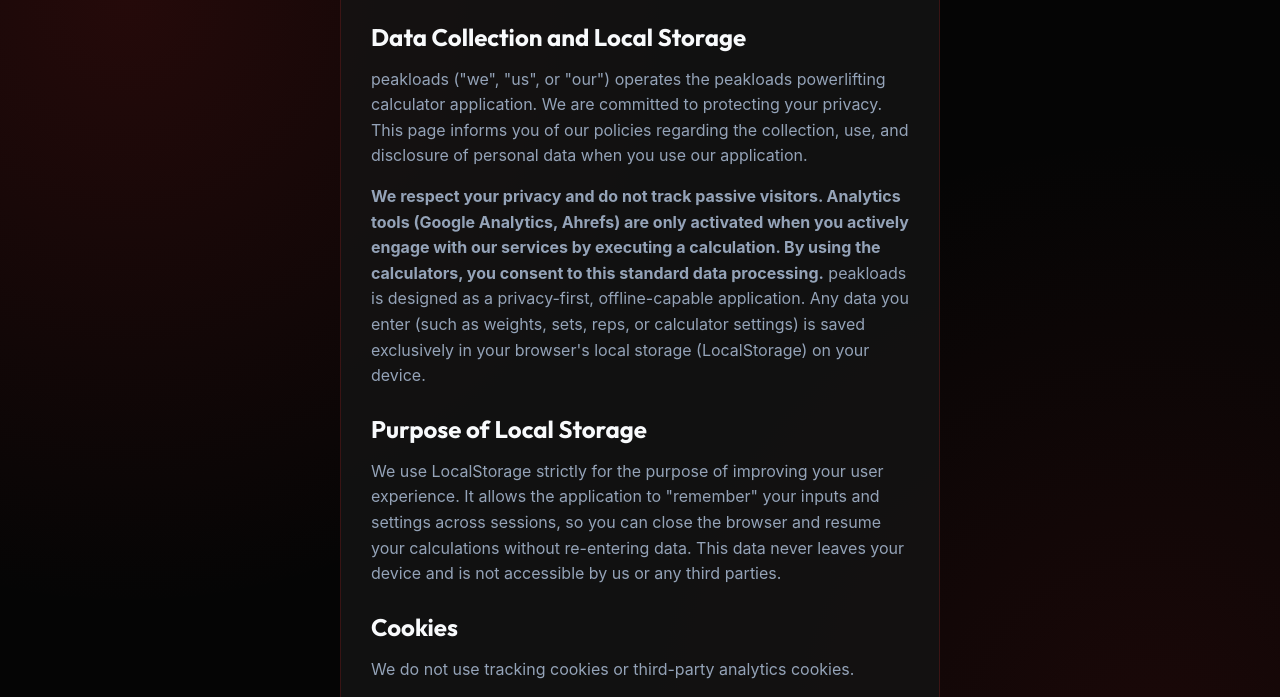
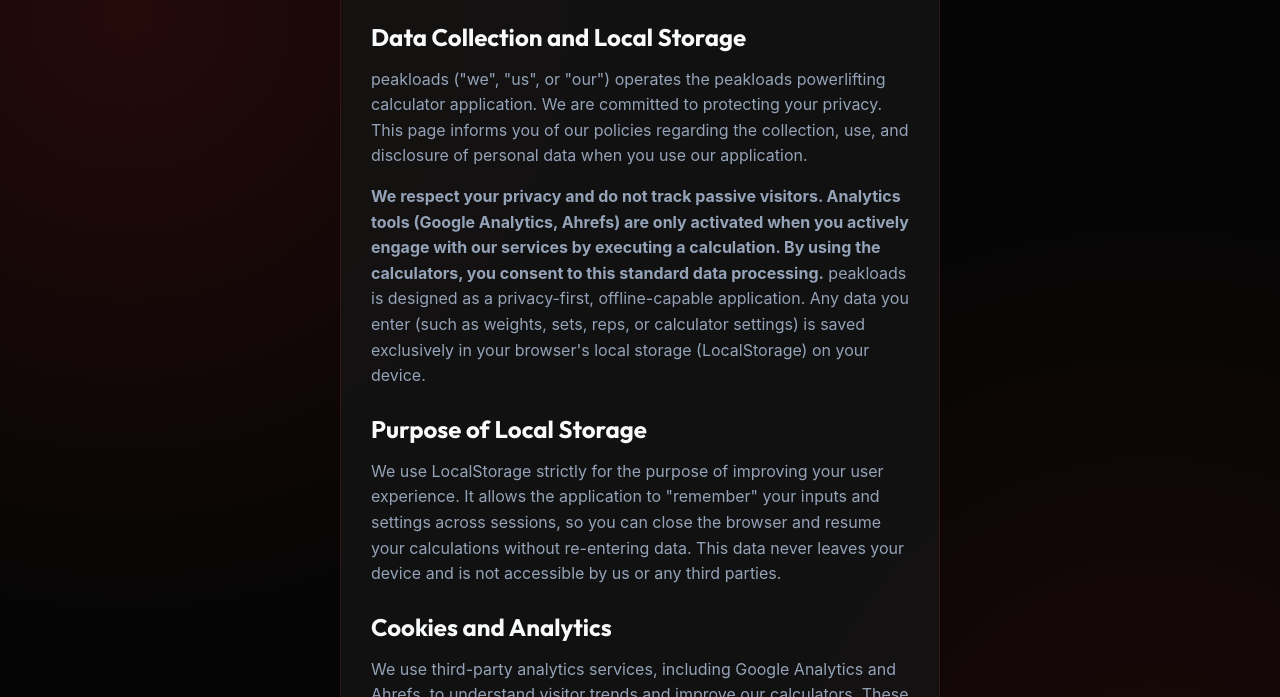
Before and after one commit to TheCrimsonborn/PeakLoads, a plain HTML site: page privacy.html in a window 1280 px wide. Shown: the part 255-952 px from the top of the page. Drawn offline with Linux system fonts and the light colour scheme.

Commit message:
docs: Update privacy.html to accurately disclose cookie usage
Updated the Cookies section to "Cookies and Analytics" and added
a legally accurate disclosure detailing the use of third-party
analytics services (Google Analytics and Ahrefs) and their
tracking cookies.

Co-authored-by: TheCrimsonborn <51926851+TheCrimsonborn@users.noreply.github.com>

```diff
--- a/privacy.html
+++ b/privacy.html
@@ -64,8 +64,8 @@
             <h2>Purpose of Local Storage</h2>
             <p>We use LocalStorage strictly for the purpose of improving your user experience. It allows the application to "remember" your inputs and settings across sessions, so you can close the browser and resume your calculations without re-entering data. This data never leaves your device and is not accessible by us or any third parties.</p>
 
-            <h2>Cookies</h2>
-            <p>We do not use tracking cookies or third-party analytics cookies.</p>
+            <h2>Cookies and Analytics</h2>
+            <p>We use third-party analytics services, including Google Analytics and Ahrefs, to understand visitor trends and improve our calculators. These services may place standard tracking cookies on your device to collect anonymous usage data and site performance metrics.</p>
 
             <h2>Changes to This Privacy Policy</h2>
             <p>We may update our Privacy Policy from time to time. Since we do not collect your email or contact information, it is your responsibility to review this page periodically for any changes. Changes are effective immediately after they are posted on this page.</p>
```
